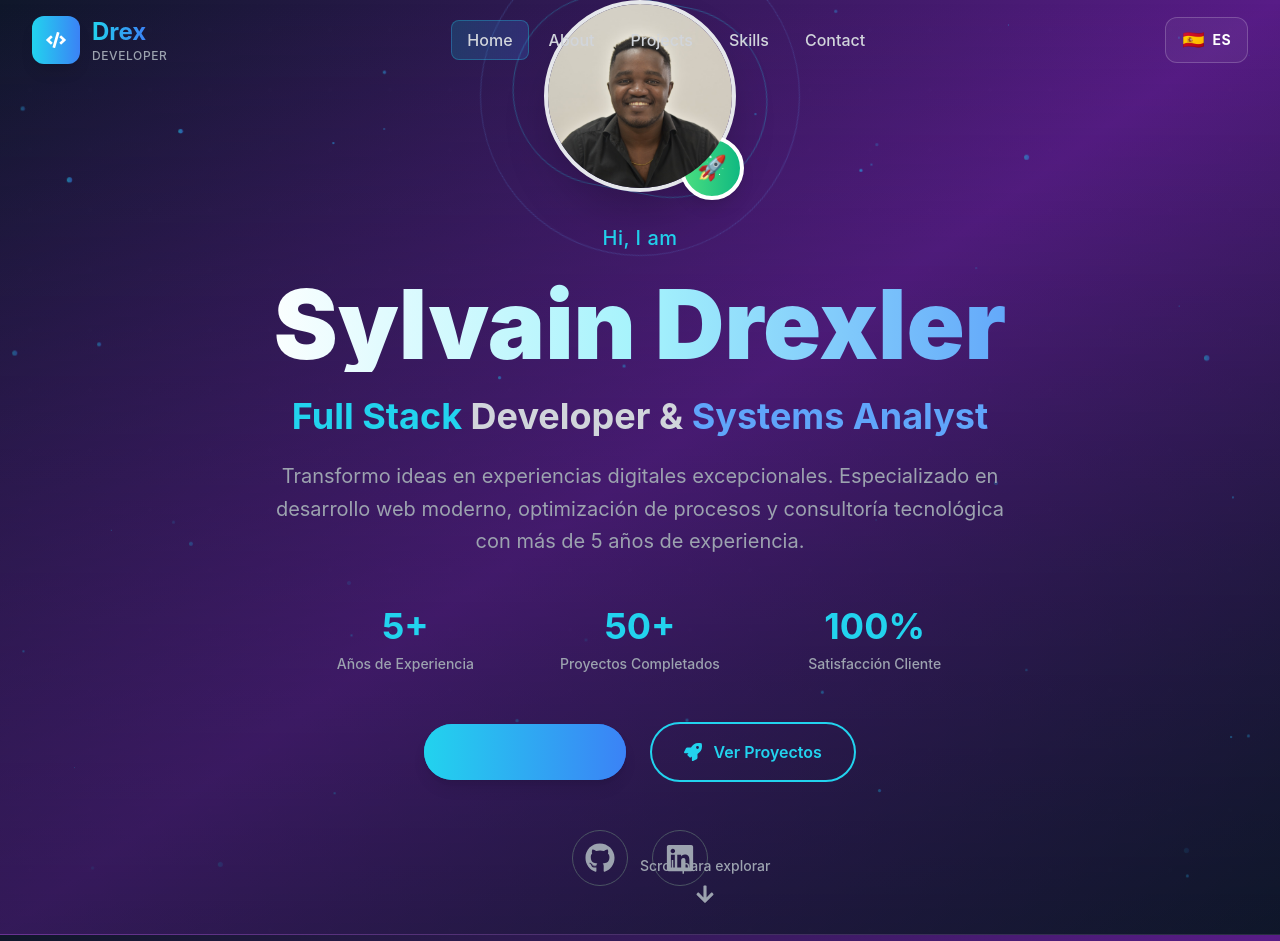
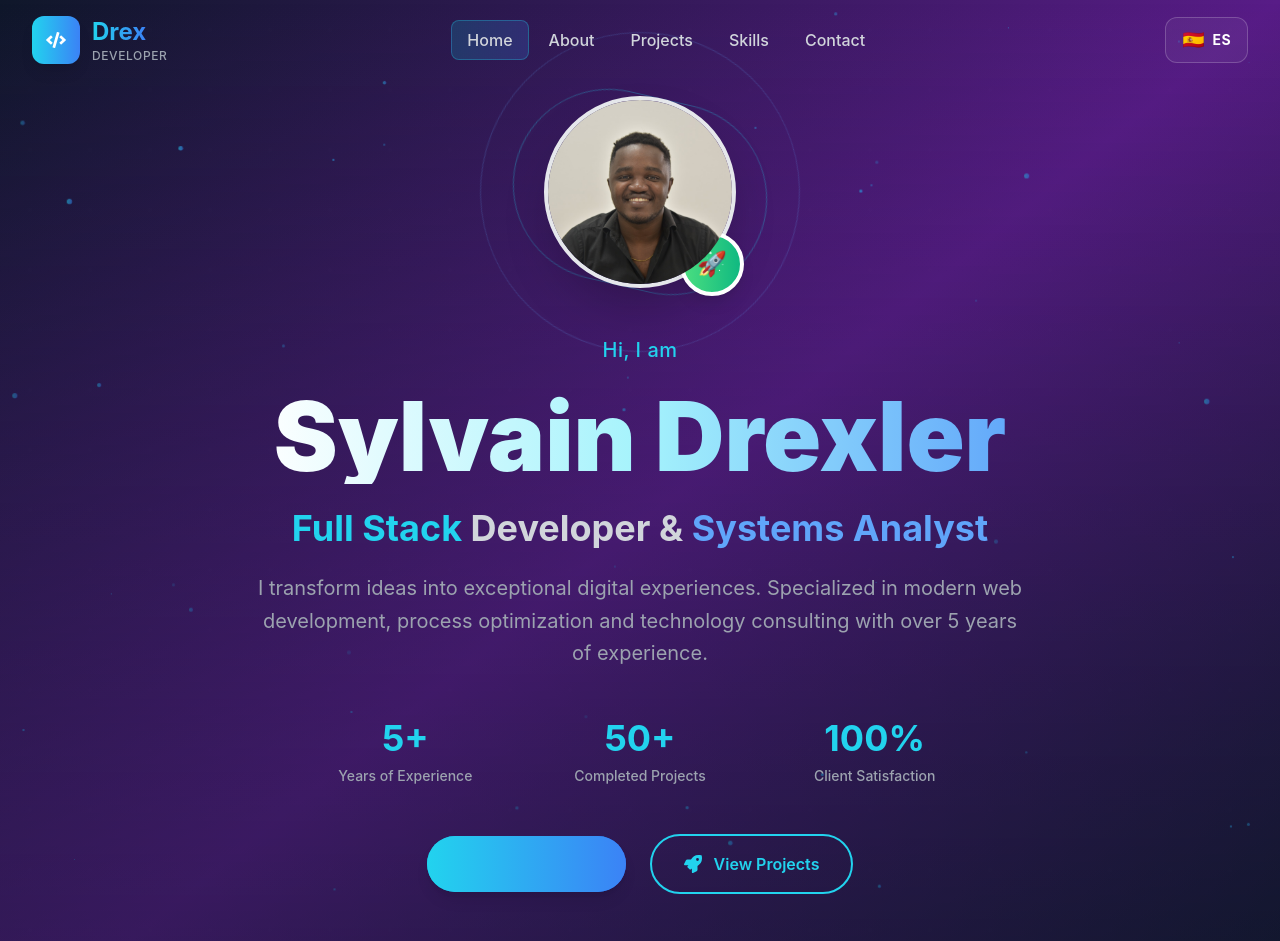
Before and after one commit to drex25/portfolio-react, a React (Vite) app: page / in a window 1280 px wide. Shown: the top 941 px of the page. Built offline with nearby package versions, Linux system fonts and the light colour scheme.

Commit message:
Ajustar espaciado del navbar y mejorar traducciones

```diff
--- a/src/i18n/locales/en.ts
+++ b/src/i18n/locales/en.ts
@@ -8,10 +8,16 @@ export default {
   },
   home: {
     greeting: 'Hi, I am',
-    role: 'Full Stack Developer',
-    description: 'I create modern and professional web applications with the latest technologies.',
+    role: 'Full Stack',
+    description: 'I transform ideas into exceptional digital experiences. Specialized in modern web development, process optimization and technology consulting with over 5 years of experience.',
     downloadCV: 'Download CV',
-    viewProjects: 'View Projects'
+    viewProjects: 'View Projects',
+    scrollToExplore: 'Scroll to explore',
+    stats: {
+      experience: 'Years of Experience',
+      projects: 'Completed Projects',
+      satisfaction: 'Client Satisfaction'
+    }
   },
   about: {
     title: 'About Me',
@@ -58,6 +64,8 @@ export default {
     rights: 'All rights reserved',
     madeWith: 'Made with',
     by: 'by',
-    brandDescription: 'Transforming ideas into exceptional digital experiences.'
+    brandDescription: 'Transforming ideas into exceptional digital experiences.',
+    quickLinks: 'Quick Links',
+    contact: 'Contact'
   }
 };
--- a/src/i18n/locales/es.ts
+++ b/src/i18n/locales/es.ts
@@ -3,15 +3,21 @@ export default {
     home: 'Inicio',
     about: 'Sobre mí',
     projects: 'Proyectos',
-    skills: 'Skills',
+    skills: 'Habilidades',
     contact: 'Contacto'
   },
   home: {
     greeting: 'Hola, soy',
-    role: 'Desarrollador Full Stack',
-    description: 'Creo aplicaciones web modernas y profesionales con las últimas tecnologías.',
+    role: 'Full Stack',
+    description: 'Transformo ideas en experiencias digitales excepcionales. Especializado en desarrollo web moderno, optimización de procesos y consultoría tecnológica con más de 5 años de experiencia.',
     downloadCV: 'Descargar CV',
-    viewProjects: 'Ver Proyectos'
+    viewProjects: 'Ver Proyectos',
+    scrollToExplore: 'Scroll para explorar',
+    stats: {
+      experience: 'Años de Experiencia',
+      projects: 'Proyectos Completados',
+      satisfaction: 'Satisfacción Cliente'
+    }
   },
   about: {
     title: 'Sobre Mí',
@@ -60,6 +66,6 @@ export default {
     by: 'por',
     brandDescription: 'Transformando ideas en experiencias digitales excepcionales.',
     quickLinks: 'Enlaces rápidos',
-    connect: 'Conecta conmigo'
+    contact: 'Contacto'
   }
 };
--- a/src/i18n/locales/fr.ts
+++ b/src/i18n/locales/fr.ts
@@ -8,10 +8,16 @@ export default {
   },
   home: {
     greeting: 'Bonjour, je suis',
-    role: 'Développeur Full Stack',
-    description: 'Je crée des applications web modernes et professionnelles avec les dernières technologies.',
+    role: 'Full Stack',
+    description: 'Je transforme les idées en expériences numériques exceptionnelles. Spécialisé dans le développement web moderne, l\'optimisation des processus et le conseil technologique avec plus de 5 ans d\'expérience.',
     downloadCV: 'Télécharger CV',
-    viewProjects: 'Voir Projets'
+    viewProjects: 'Voir Projets',
+    scrollToExplore: 'Faites défiler pour explorer',
+    stats: {
+      experience: 'Années d\'Expérience',
+      projects: 'Projets Terminés',
+      satisfaction: 'Satisfaction Client'
+    }
   },
   about: {
     title: 'À Propos',
@@ -57,6 +63,9 @@ export default {
   footer: {
     rights: 'Tous droits réservés',
     madeWith: 'Fait avec',
-    by: 'par'
+    by: 'par',
+    brandDescription: 'Transformer les idées en expériences numériques exceptionnelles.',
+    quickLinks: 'Liens Rapides',
+    contact: 'Contact'
   }
 };
--- a/src/pages/Landing.tsx
+++ b/src/pages/Landing.tsx
@@ -90,7 +90,7 @@ const Landing: React.FC = () => {
   return (
     <section
       ref={containerRef}
-      className="relative min-h-screen flex flex-col justify-center items-center overflow-hidden bg-gradient-to-br from-slate-900 via-purple-900 to-slate-900"
+      className="relative min-h-screen flex flex-col justify-center items-center overflow-hidden bg-gradient-to-br from-slate-900 via-purple-900 to-slate-900 pt-24"
       role="banner"
     >
       {/* Fondo con gradiente animado */}
@@ -113,7 +113,7 @@ const Landing: React.FC = () => {
       >
         {/* Avatar con efectos mejorados */}
         <motion.div
-          className="relative mb-8 mx-auto w-fit"
+          className="relative mb-12 mx-auto w-fit"
           initial={{ scale: 0, rotate: -180 }}
           animate={{ scale: 1, rotate: 0 }}
           transition={{
@@ -189,7 +189,7 @@ const Landing: React.FC = () => {
             animate={{ opacity: 1, x: 0 }}
             transition={{ delay: 1, duration: 0.8 }}
           >
-            <span className="text-cyan-400">Full Stack</span> Developer &
+            <span className="text-cyan-400">{t('home.role', 'Full Stack')}</span> Developer &
             <span className="text-blue-400"> Systems Analyst</span>
           </motion.h2>
 
@@ -199,9 +199,7 @@ const Landing: React.FC = () => {
             animate={{ opacity: 1 }}
             transition={{ delay: 1.2, duration: 0.8 }}
           >
-            Transformo ideas en experiencias digitales excepcionales.
-            Especializado en desarrollo web moderno, optimización de procesos
-            y consultoría tecnológica con más de 5 años de experiencia.
+            {t('home.description', 'Transformo ideas en experiencias digitales excepcionales. Especializado en desarrollo web moderno, optimización de procesos y consultoría tecnológica con más de 5 años de experiencia.')}
           </motion.p>
         </motion.div>
 
@@ -213,9 +211,9 @@ const Landing: React.FC = () => {
           transition={{ delay: 1.4, duration: 0.6 }}
         >
           {[
-            { number: "5+", label: "Años de Experiencia" },
-            { number: "50+", label: "Proyectos Completados" },
-            { number: "100%", label: "Satisfacción Cliente" }
+            { number: "5+", label: t('home.stats.experience', 'Años de Experiencia') },
+            { number: "50+", label: t('home.stats.projects', 'Proyectos Completados') },
+            { number: "100%", label: t('home.stats.satisfaction', 'Satisfacción Cliente') }
           ].map((stat, index) => (
             <motion.div
               key={stat.label}
@@ -249,7 +247,7 @@ const Landing: React.FC = () => {
             whileTap={{ scale: 0.95 }}
           >
             <FaCode className="text-lg" />
-            <span>Descargar CV</span>
+            <span>{t('home.downloadCV', 'Descargar CV')}</span>
             <motion.div
               className="absolute inset-0 rounded-full bg-gradient-to-r from-cyan-400 to-blue-500 opacity-0 group-hover:opacity-20 transition-opacity"
               layoutId="button-bg"
@@ -263,7 +261,7 @@ const Landing: React.FC = () => {
             whileTap={{ scale: 0.95 }}
           >
             <FaRocket className="text-lg" />
-            <span>Ver Proyectos</span>
+            <span>{t('home.viewProjects', 'Ver Proyectos')}</span>
           </motion.a>
         </motion.div>
 
@@ -308,7 +306,7 @@ const Landing: React.FC = () => {
             transition={{ duration: 2, repeat: Infinity }}
             onClick={() => window.scrollTo({ top: window.innerHeight, behavior: 'smooth' })}
           >
-            <span className="text-sm mb-2 font-medium">Scroll para explorar</span>
+            <span className="text-sm mb-2 font-medium">{t('home.scrollToExplore', 'Scroll para explorar')}</span>
             <FaArrowDown className="text-xl" />
           </motion.div>
         </motion.div>
```
